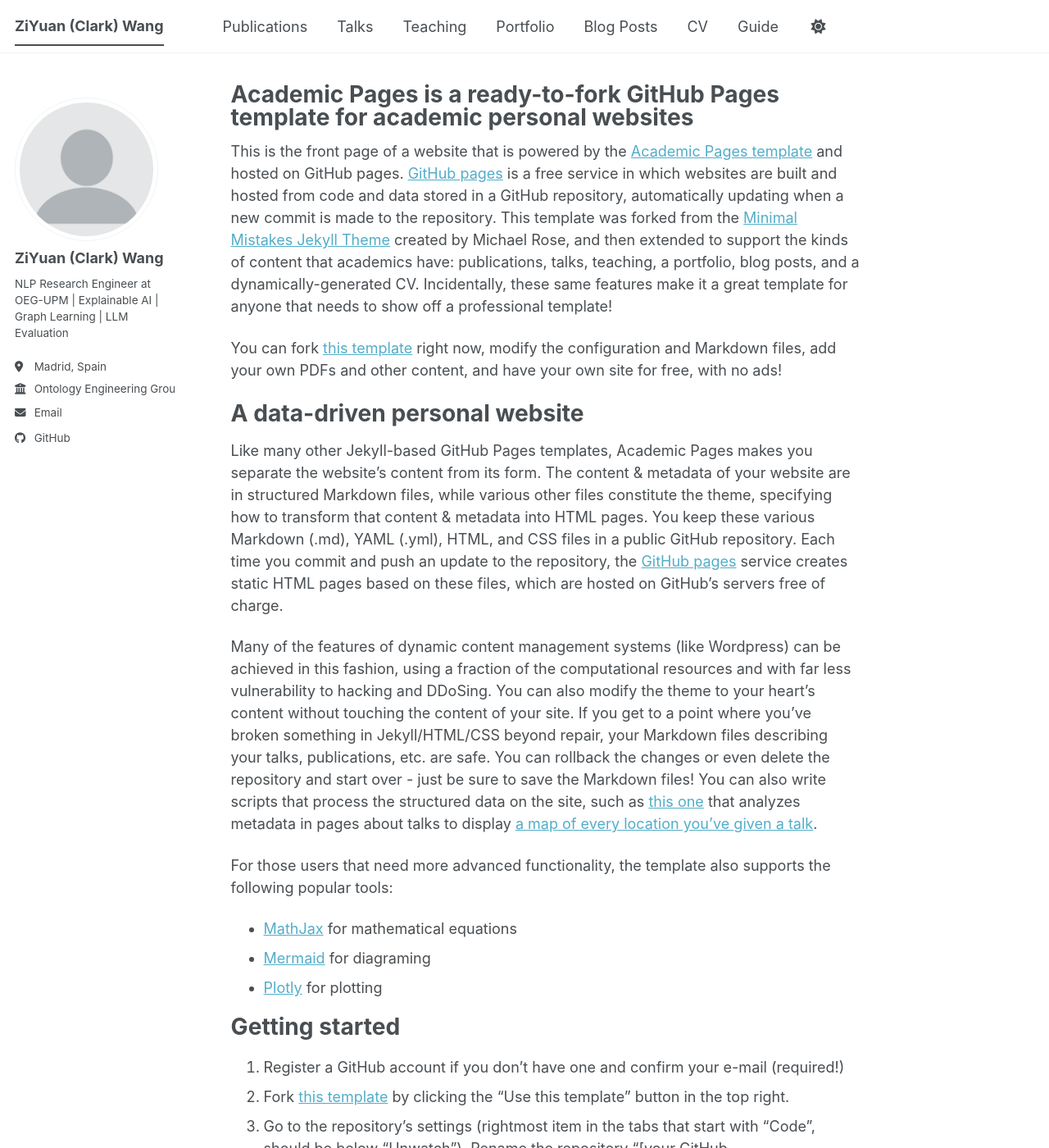
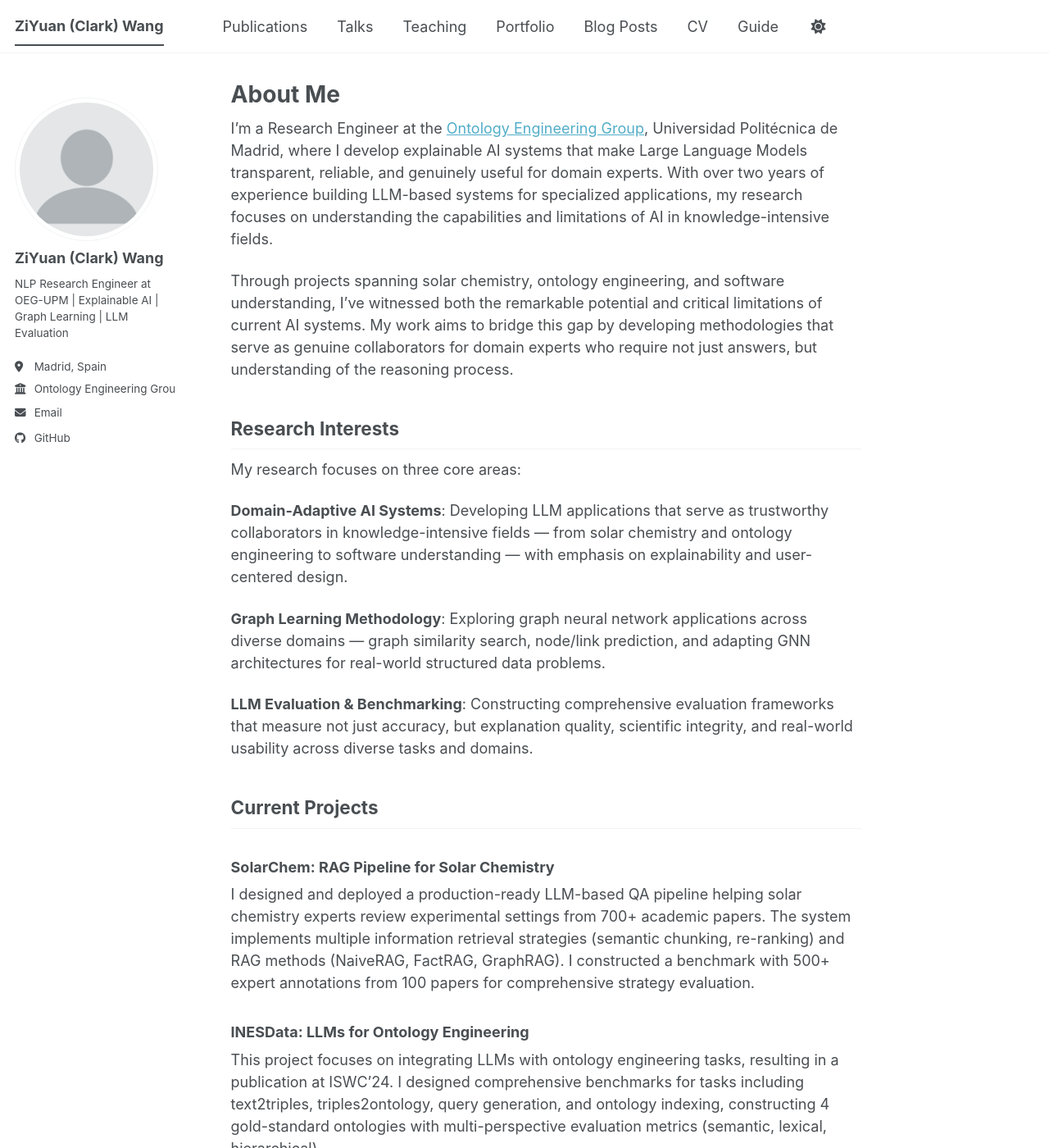
Before and after one commit to OEG-Clark/OEG-Clark.github.io, a Jekyll site: the page built from _pages/about.md, in a window 1280 px wide and 1400 px high. Shown: the whole window at 82% size. Built offline with Jekyll 4.4.1, drawn with Linux system fonts in a browser that asks for light colours; a script bundle is joined from its source files by our own code; library files that are not in the unit come from our copies; some of the changed text lies outside the part shown.

Commit message:
Update about.md

```diff
--- a/_pages/about.md
+++ b/_pages/about.md
@@ -1,56 +1,54 @@
 ---
 permalink: /
-title: "Academic Pages is a ready-to-fork GitHub Pages template for academic personal websites"
+title: "About Me"
+excerpt: "About me"
 author_profile: true
 redirect_from:
   - /about/
   - /about.html
 ---
 
-This is the front page of a website that is powered by the [Academic Pages template](https://github.com/academicpages/academicpages.github.io) and hosted on GitHub pages. [GitHub pages](https://pages.github.com) is a free service in which websites are built and hosted from code and data stored in a GitHub repository, automatically updating when a new commit is made to the repository. This template was forked from the [Minimal Mistakes Jekyll Theme](https://mmistakes.github.io/minimal-mistakes/) created by Michael Rose, and then extended to support the kinds of content that academics have: publications, talks, teaching, a portfolio, blog posts, and a dynamically-generated CV. Incidentally, these same features make it a great template for anyone that needs to show off a professional template!
+I'm a Research Engineer at the [Ontology Engineering Group](https://oeg.fi.upm.es/), Universidad Politécnica de Madrid, where I develop explainable AI systems that make Large Language Models transparent, reliable, and genuinely useful for domain experts. With over two years of experience building LLM-based systems for specialized applications, my research focuses on understanding the capabilities and limitations of AI in knowledge-intensive fields.
 
- You can fork [this template](https://github.com/academicpages/academicpages.github.io) right now, modify the configuration and Markdown files, add your own PDFs and other content, and have your own site for free, with no ads!
+Through projects spanning solar chemistry, ontology engineering, and software understanding, I've witnessed both the remarkable potential and critical limitations of current AI systems. My work aims to bridge this gap by developing methodologies that serve as genuine collaborators for domain experts who require not just answers, but understanding of the reasoning process.
 
-A data-driven personal website
-======
-Like many other Jekyll-based GitHub Pages templates, Academic Pages makes you separate the website's content from its form. The content & metadata of your website are in structured Markdown files, while various other files constitute the theme, specifying how to transform that content & metadata into HTML pages. You keep these various Markdown (.md), YAML (.yml), HTML, and CSS files in a public GitHub repository. Each time you commit and push an update to the repository, the [GitHub pages](https://pages.github.com/) service creates static HTML pages based on these files, which are hosted on GitHub's servers free of charge.
+## Research Interests
 
-Many of the features of dynamic content management systems (like Wordpress) can be achieved in this fashion, using a fraction of the computational resources and with far less vulnerability to hacking and DDoSing. You can also modify the theme to your heart's content without touching the content of your site. If you get to a point where you've broken something in Jekyll/HTML/CSS beyond repair, your Markdown files describing your talks, publications, etc. are safe. You can rollback the changes or even delete the repository and start over - just be sure to save the Markdown files! You can also write scripts that process the structured data on the site, such as [this one](https://github.com/academicpages/academicpages.github.io/blob/master/talkmap.ipynb) that analyzes metadata in pages about talks to display [a map of every location you've given a talk](https://academicpages.github.io/talkmap.html).
+My research focuses on three core areas:
 
-For those users that need more advanced functionality, the template also supports the following popular tools:
-- [MathJax](https://www.mathjax.org/) for mathematical equations
-- [Mermaid](https://mermaid.js.org/) for diagraming
-- [Plotly](https://plotly.com/javascript/) for plotting
+**Domain-Adaptive AI Systems**: Developing LLM applications that serve as trustworthy collaborators in knowledge-intensive fields — from solar chemistry and ontology engineering to software understanding — with emphasis on explainability and user-centered design.
 
-Getting started
-======
-1. Register a GitHub account if you don't have one and confirm your e-mail (required!)
-1. Fork [this template](https://github.com/academicpages/academicpages.github.io) by clicking the "Use this template" button in the top right.
-1. Go to the repository's settings (rightmost item in the tabs that start with "Code", should be below "Unwatch"). Rename the repository "[your GitHub username].github.io", which will also be your website's URL.
-1. Set site-wide configuration and create content & metadata (see below -- also see [this set of diffs](https://archive.is/3TPas) showing what files were changed to set up [an example site](https://getorg-testacct.github.io) for a user with the username "getorg-testacct")
-1. Upload any files (like PDFs, .zip files, etc.) to the files/ directory. They will appear at https://[your GitHub username].github.io/files/example.pdf.
-1. Check status by going to the repository settings, in the "GitHub pages" section
+**Graph Learning Methodology**: Exploring graph neural network applications across diverse domains — graph similarity search, node/link prediction, and adapting GNN architectures for real-world structured data problems.
 
-Site-wide configuration
-------
-The main configuration file for the site is in the base directory in [_config.yml](https://github.com/academicpages/academicpages.github.io/blob/master/_config.yml), which defines the content in the sidebars and other site-wide features. You will need to replace the default variables with ones about yourself and your site's github repository. The configuration file for the top menu is in [_data/navigation.yml](https://github.com/academicpages/academicpages.github.io/blob/master/_data/navigation.yml). For example, if you don't have a portfolio or blog posts, you can remove those items from that navigation.yml file to remove them from the header.
+**LLM Evaluation & Benchmarking**: Constructing comprehensive evaluation frameworks that measure not just accuracy, but explanation quality, scientific integrity, and real-world usability across diverse tasks and domains.
 
-Create content & metadata
-------
-For site content, there is one Markdown file for each type of content, which are stored in directories like _publications, _talks, _posts, _teaching, or _pages. For example, each talk is a Markdown file in the [_talks directory](https://github.com/academicpages/academicpages.github.io/tree/master/_talks). At the top of each Markdown file is structured data in YAML about the talk, which the theme will parse to do lots of cool stuff. The same structured data about a talk is used to generate the list of talks on the [Talks page](https://academicpages.github.io/talks), each [individual page](https://academicpages.github.io/talks/2012-03-01-talk-1) for specific talks, the talks section for the [CV page](https://academicpages.github.io/cv), and the [map of places you've given a talk](https://academicpages.github.io/talkmap.html) (if you run this [python file](https://github.com/academicpages/academicpages.github.io/blob/master/talkmap.py) or [Jupyter notebook](https://github.com/academicpages/academicpages.github.io/blob/master/talkmap.ipynb), which creates the HTML for the map based on the contents of the _talks directory).
+## Current Projects
 
-**Markdown generator**
+### SolarChem: RAG Pipeline for Solar Chemistry
+I designed and deployed a production-ready LLM-based QA pipeline helping solar chemistry experts review experimental settings from 700+ academic papers. The system implements multiple information retrieval strategies (semantic chunking, re-ranking) and RAG methods (NaiveRAG, FactRAG, GraphRAG). I constructed a benchmark with 500+ expert annotations from 100 papers for comprehensive strategy evaluation.
 
-The repository includes [a set of Jupyter notebooks](https://github.com/academicpages/academicpages.github.io/tree/master/markdown_generator
-) that converts a CSV containing structured data about talks or presentations into individual Markdown files that will be properly formatted for the Academic Pages template. The sample CSVs in that directory are the ones I used to create my own personal website at stuartgeiger.com. My usual workflow is that I keep a spreadsheet of my publications and talks, then run the code in these notebooks to generate the Markdown files, then commit and push them to the GitHub repository.
+### INESData: LLMs for Ontology Engineering
+This project focuses on integrating LLMs with ontology engineering tasks, resulting in a publication at ISWC'24. I designed comprehensive benchmarks for tasks including text2triples, triples2ontology, query generation, and ontology indexing, constructing 4 gold-standard ontologies with multi-perspective evaluation metrics (semantic, lexical, hierarchical).
 
-How to edit your site's GitHub repository
-------
-Many people use a git client to create files on their local computer and then push them to GitHub's servers. If you are not familiar with git, you can directly edit these configuration and Markdown files directly in the github.com interface. Navigate to a file (like [this one](https://github.com/academicpages/academicpages.github.io/blob/master/_talks/2012-03-01-talk-1.md) and click the pencil icon in the top right of the content preview (to the right of the "Raw | Blame | History" buttons). You can delete a file by clicking the trashcan icon to the right of the pencil icon. You can also create new files or upload files by navigating to a directory and clicking the "Create new file" or "Upload files" buttons.
+### SoftSim: Graph Neural Networks for Software Understanding
+I constructed a novel dataset of 6,000+ GitHub repositories in graph, tree, and linear structures for ML/GNN training. The project enables various downstream tasks including software similarity and classification with metadata-driven learning, implementing and evaluating SOTA GNN models (SimGNN, GMN, GCN) with graph pooling architectures.
 
-Example: editing a Markdown file for a talk
-![Editing a Markdown file for a talk](/images/editing-talk.png)
+## Education
 
-For more info
-------
-More info about configuring Academic Pages can be found in [the guide](https://academicpages.github.io/markdown/), the [growing wiki](https://github.com/academicpages/academicpages.github.io/wiki), and you can always [ask a question on GitHub](https://github.com/academicpages/academicpages.github.io/discussions). The [guides for the Minimal Mistakes theme](https://mmistakes.github.io/minimal-mistakes/docs/configuration/) (which this theme was forked from) might also be helpful.
+**Master of Science in Data Science** (2020-2022)
+KTH Royal Institute of Technology (4.7/5) & UR1-ISITC (15.0/20)
+Stockholm, Sweden & Rennes, France
+
+**Bachelor of Science in Artificial Intelligence & Bachelor of Engineering in Financial Engineering** (2016-2020)
+University of Electronic Science and Technology of China (3.62/4.0)
+Chengdu, China
+
+## News
+
+- **January 2026**: Applied for PhD positions in Data-Intensive Systems and Explainable AI
+- **October 2024**: Paper accepted at ISWC 2024 on LLMs for Ontology Engineering
+- **September 2022**: Joined Ontology Engineering Group at UPM as NLP Research Engineer
+
+## Contact
+
+I'm always interested in discussing research collaborations, explainable AI, knowledge graphs, and graph learning methodologies. Feel free to reach out via email at [ziyuan.wang@upm.es](mailto:ziyuan.wang@upm.es) or connect with me on [GitHub](https://github.com/OEG-Clark).
```
